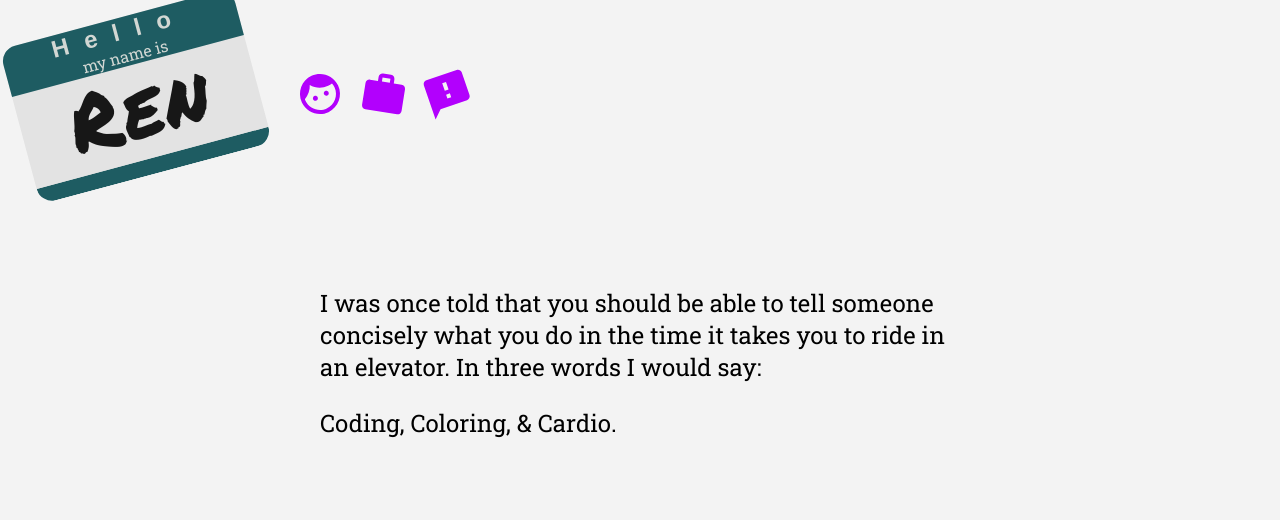
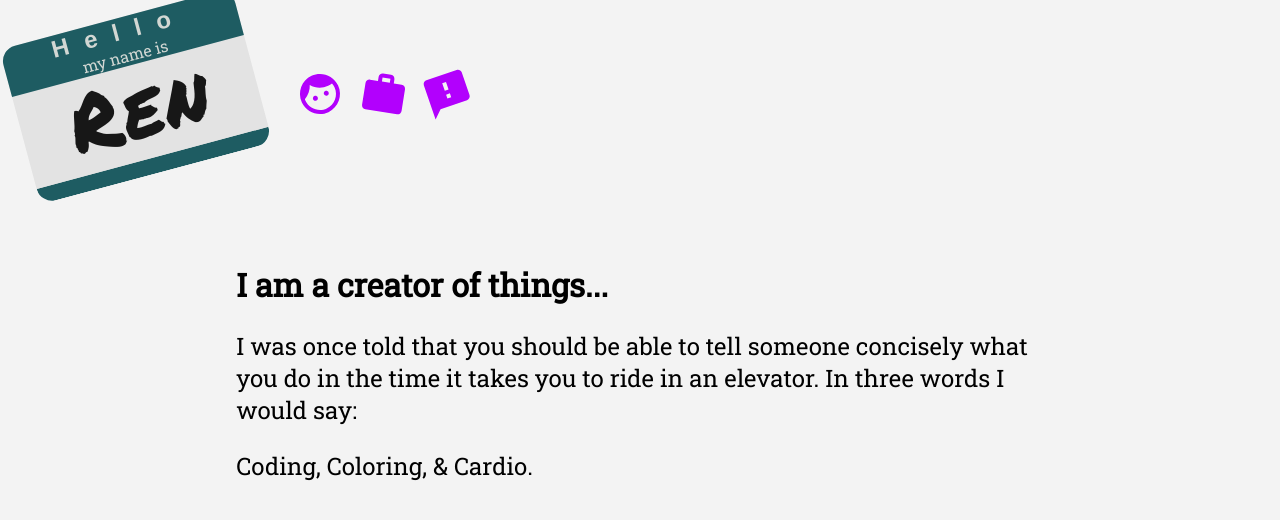
Before and after one commit to nrenc027/ren_estep.github.io, a React (Create React App) app: page / in a window 1280 px wide. Shown: the top 520 px of the page. Built offline with nearby package versions, Linux system fonts and the light colour scheme.

Commit message:
added axe

```diff
--- a/package.json
+++ b/package.json
@@ -3,6 +3,7 @@
   "version": "0.1.0",
   "private": true,
   "homepage": "http://renestep.com",
+  "main": "index.js",
   "dependencies": {
     "@testing-library/jest-dom": "^4.2.4",
     "@testing-library/react": "^9.5.0",
@@ -38,6 +39,8 @@
     ]
   },
   "devDependencies": {
+    "@axe-core/react": "^4.1.1",
+    "axe-core": "^4.1.1",
     "gh-pages": "^3.1.0",
     "node-sass": "^4.14.1",
     "normalize.scss": "^8.0.1"
--- a/src/components/NameTag/index.jsx
+++ b/src/components/NameTag/index.jsx
@@ -9,7 +9,7 @@ export default ()=>(
   <p className="Nametag__hello-nameIs">my name is</p>
 </div>
 <p className="Nametag__title-heading">
-  <Link to="/" aria-label="Ren Goes Home">
+  <Link to="/" aria-label="Go Home">
     Ren
   </Link>
 </p>
--- a/src/index.js
+++ b/src/index.js
@@ -4,12 +4,19 @@ import "./index.scss";
 import App from "./App";
 import * as serviceWorker from "./serviceWorker";
 
-ReactDOM.render(
-  <React.StrictMode>
-    <App />
-  </React.StrictMode>,
-  document.getElementById("root")
-);
+const app = (
+<React.StrictMode>
+  <App />
+</React.StrictMode>)
+
+if(process.env.NODE_ENV !== 'production'){
+  import('@axe-core/react').then(axe=>{
+    axe.default(React,ReactDOM,1000,{})
+    ReactDOM.render(app,document.getElementById("root"));
+  })
+} else{
+
+ReactDOM.render(app,document.getElementById("root"));}
 
 // If you want your app to work offline and load faster, you can change
 // unregister() to register() below. Note this comes with some pitfalls.
--- a/src/pages/home.jsx
+++ b/src/pages/home.jsx
@@ -6,6 +6,9 @@ export default () => {
   return (
     <section className="Hero" aria-label="Hero Section">
       <div className="Hero__card">
+      <h1 className="ResumePage__card-title">
+          I am a creator of things...
+        </h1>
         <p className="Hero__card-text">
           I was once told that you should be able to tell someone concisely what
           you do in the time it takes you to ride in an elevator. In three words
--- a/src/pages/resume.jsx
+++ b/src/pages/resume.jsx
@@ -9,7 +9,6 @@ export default () => {
       <div className="ResumePage__card">
         <h1 className="ResumePage__card-title">
           I've Got Skills.
-          {/* Education */}
         </h1>
         <span className="ResumePage__card-skills">
           <article>
@@ -42,7 +41,6 @@ export default () => {
               <dd>React</dd>
               <dd>Vue</dd>
               <dd>Node</dd>
-              <dd>Hapi</dd>
               <dd>d3</dd>
               <dt>CSS Preprocessors</dt>
               <dd>Sass</dd>
--- a/src/pages/styles.scss
+++ b/src/pages/styles.scss
@@ -5,7 +5,7 @@
 
   &__card {
     flex-grow: 1;
-    max-width: 50%;
+    max-width: 80ch;
     padding: 2rem;
 
     @media (max-width: 767px) {
```
Also changed, not shown: 1 other file (tests, documents, lock files or other folders).
